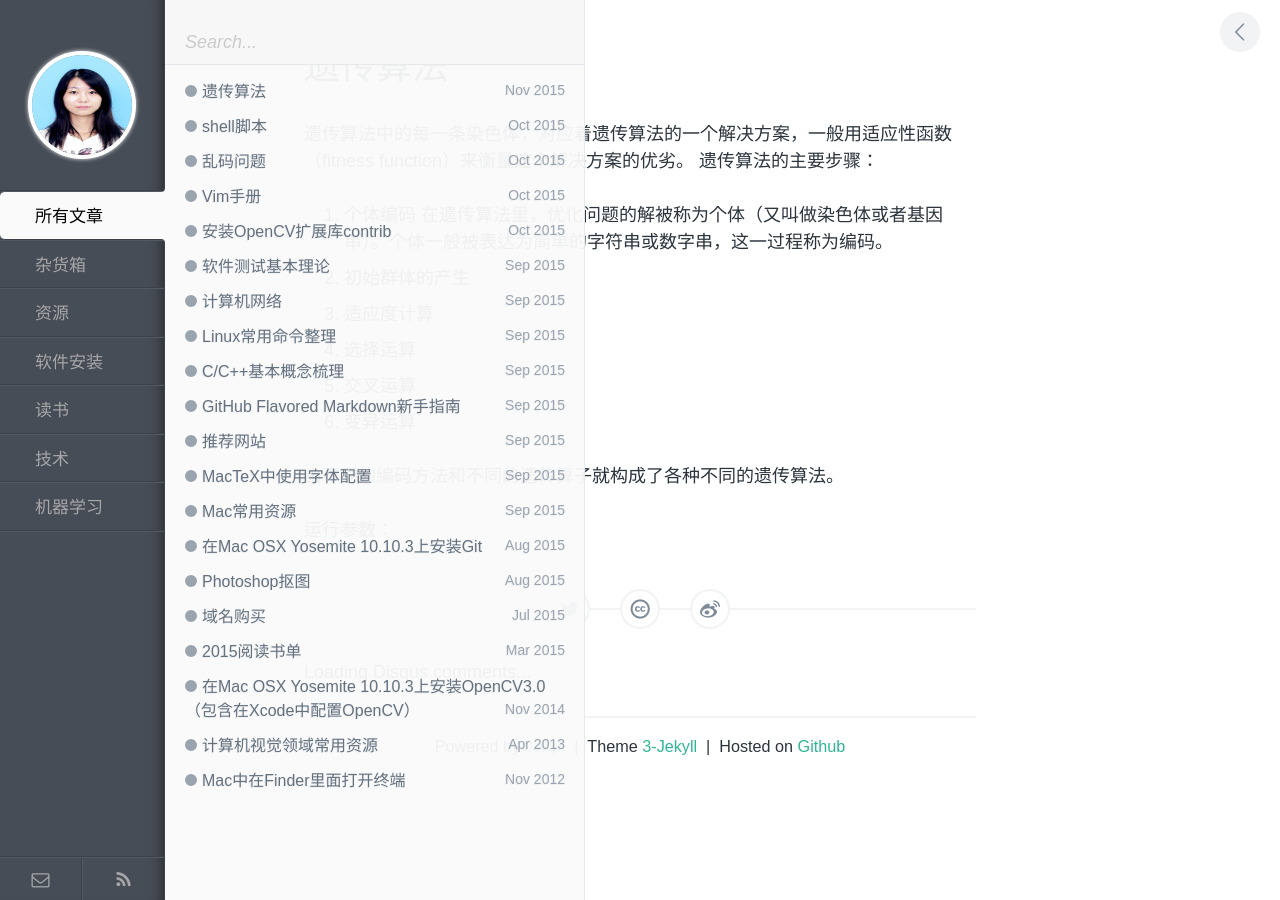
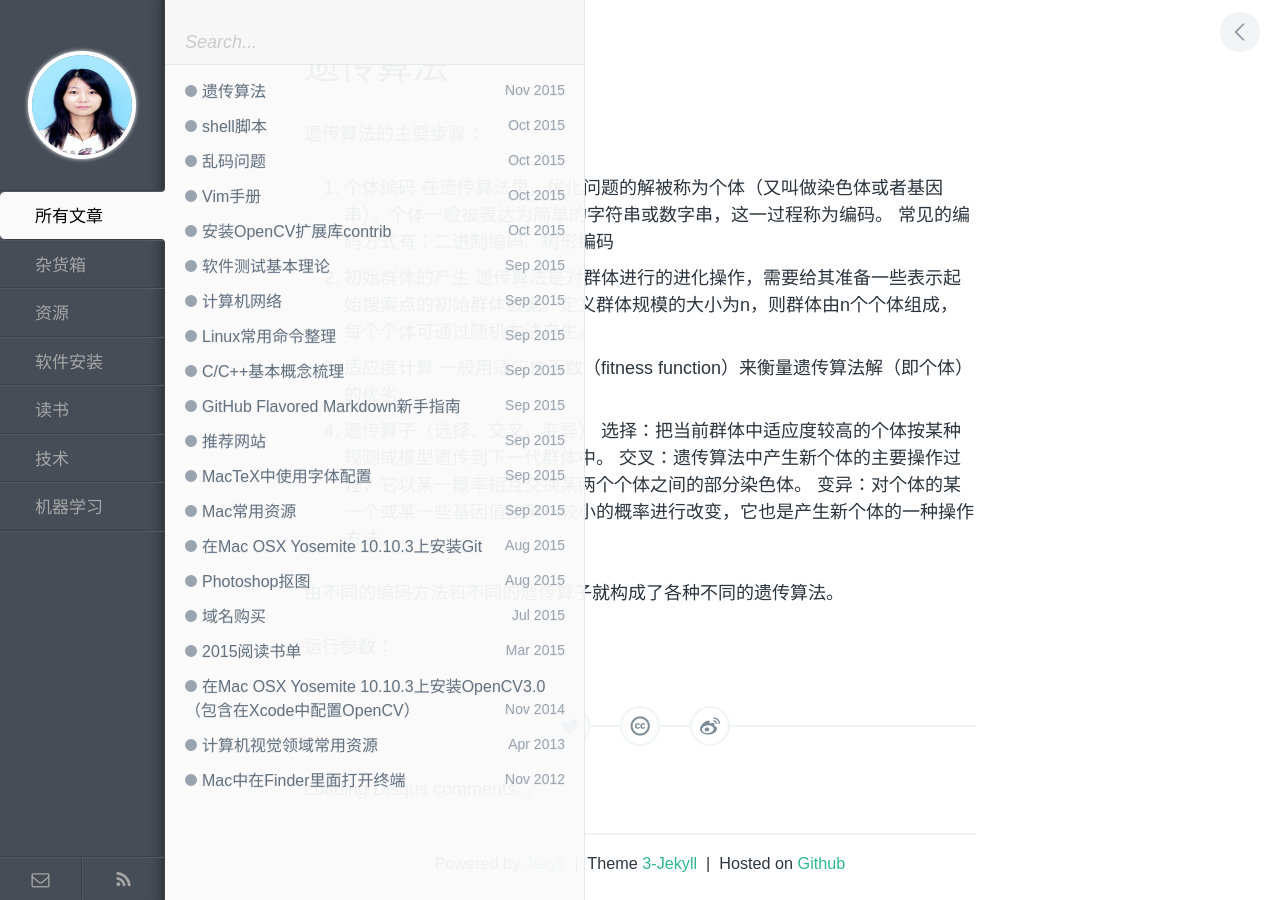
Before and after one commit to zhuyafei/zhuyafei.github.io, a Jekyll site: the page built from _posts/MachineLearning/2015-11-23-GeneticAlgorithm.md, in a window 1280 px wide. Built offline with Jekyll 4.4.1, drawn with Linux system fonts in a browser that asks for light colours; comment, search, counter and statistics services are not loaded.

Commit message:
Modify 2015-11-23-GeneticAlgorithm.md

```diff
--- a/_posts/MachineLearning/2015-11-23-GeneticAlgorithm.md
+++ b/_posts/MachineLearning/2015-11-23-GeneticAlgorithm.md
@@ -4,15 +4,18 @@
 category: 机器学习
 ---
 
-遗传算法中的每一条染色体，对应着遗传算法的一个解决方案，一般用适应性函数（fitness function）来衡量这个解决方案的优劣。
 遗传算法的主要步骤：
 1. 个体编码
 在遗传算法里，优化问题的解被称为个体（又叫做染色体或者基因串）。个体一般被表达为简单的字符串或数字串，这一过程称为编码。
+常见的编码方式有：二进制编码、树形编码
 2. 初始群体的产生
+遗传算法是对群体进行的进化操作，需要给其准备一些表示起始搜索点的初始群体数据。定义群体规模的大小为n，则群体由n个个体组成，每个个体可通过随机方法产生。
 3. 适应度计算
-4. 选择运算
-5. 交叉运算
-6. 变异运算
+一般用适应性函数（fitness function）来衡量遗传算法解（即个体）的优劣。
+4. 遗传算子（选择、交叉、变异）
+选择：把当前群体中适应度较高的个体按某种规则或模型遗传到下一代群体中。
+交叉：遗传算法中产生新个体的主要操作过程，它以某一概率相互交换某两个个体之间的部分染色体。
+变异：对个体的某一个或某一些基因值按某一较小的概率进行改变，它也是产生新个体的一种操作方法。
 
 由不同的编码方法和不同的遗传算子就构成了各种不同的遗传算法。
 
```
